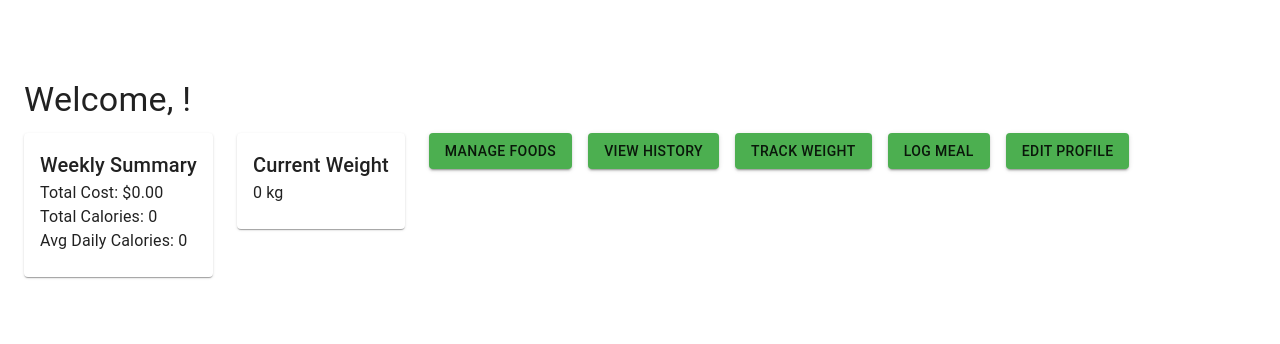
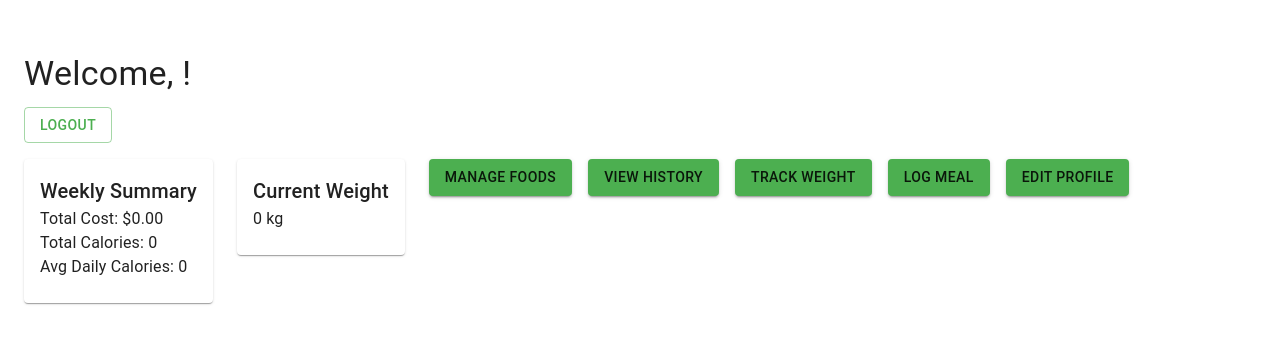
Before and after one commit to Rainsler/foodtrack, a React (Vite) app: page /dashboard in a window 1280 px wide. Shown: the part 238-582 px from the top of the page. Built offline with nearby package versions, Linux system fonts and the light colour scheme.

Commit message:
Add logout button and fix import

```diff
--- a/src/components/Dashboard.tsx
+++ b/src/components/Dashboard.tsx
@@ -1,10 +1,13 @@
 import React from 'react';
 import { Container, Typography, Grid, Card, CardContent, Button } from '@mui/material';
 import { Link } from 'react-router-dom';
+import { signOut } from 'firebase/auth';
+import { auth } from '../firebaseInit';
 import useAppStore from '../store';
 
 const Dashboard: React.FC = () => {
   const user = useAppStore((state) => state.user);
+  const setUser = useAppStore((state) => state.setUser);
   const mealEntries = useAppStore((state) => state.mealEntries);
   const weightEntries = useAppStore((state) => state.weightEntries);
 
@@ -18,11 +21,20 @@ const Dashboard: React.FC = () => {
 
   const latestWeight = weightEntries.sort((a, b) => new Date(b.date).getTime() - new Date(a.date).getTime())[0]?.weight || 0;
 
+  const handleLogout = async () => {
+    await signOut(auth);
+    setUser(null);
+    window.location.href = '/';
+  };
+
   return (
     <Container maxWidth="lg" sx={{ mt: 4 }}>
       <Typography variant="h4" gutterBottom>
         Welcome, {user?.name}!
       </Typography>
+      <Button onClick={handleLogout} variant="outlined" sx={{ mb: 2 }}>
+        Logout
+      </Button>
       <Grid container spacing={3}>
         <Grid item xs={12} md={6}>
           <Card>
--- a/src/components/MealLogger.tsx
+++ b/src/components/MealLogger.tsx
@@ -1,6 +1,6 @@
 import React, { useState } from 'react';
 import { Container, Typography, TextField, Button, Select, MenuItem, FormControl, InputLabel, List, ListItem, ListItemText, IconButton, Dialog, DialogTitle, DialogContent, DialogActions } from '@mui/material';
-import { Add, Delete } from '@mui/icons-material';
+import { Delete } from '@mui/icons-material';
 import useAppStore from '../store';
 
 const MealLogger: React.FC = () => {
```
